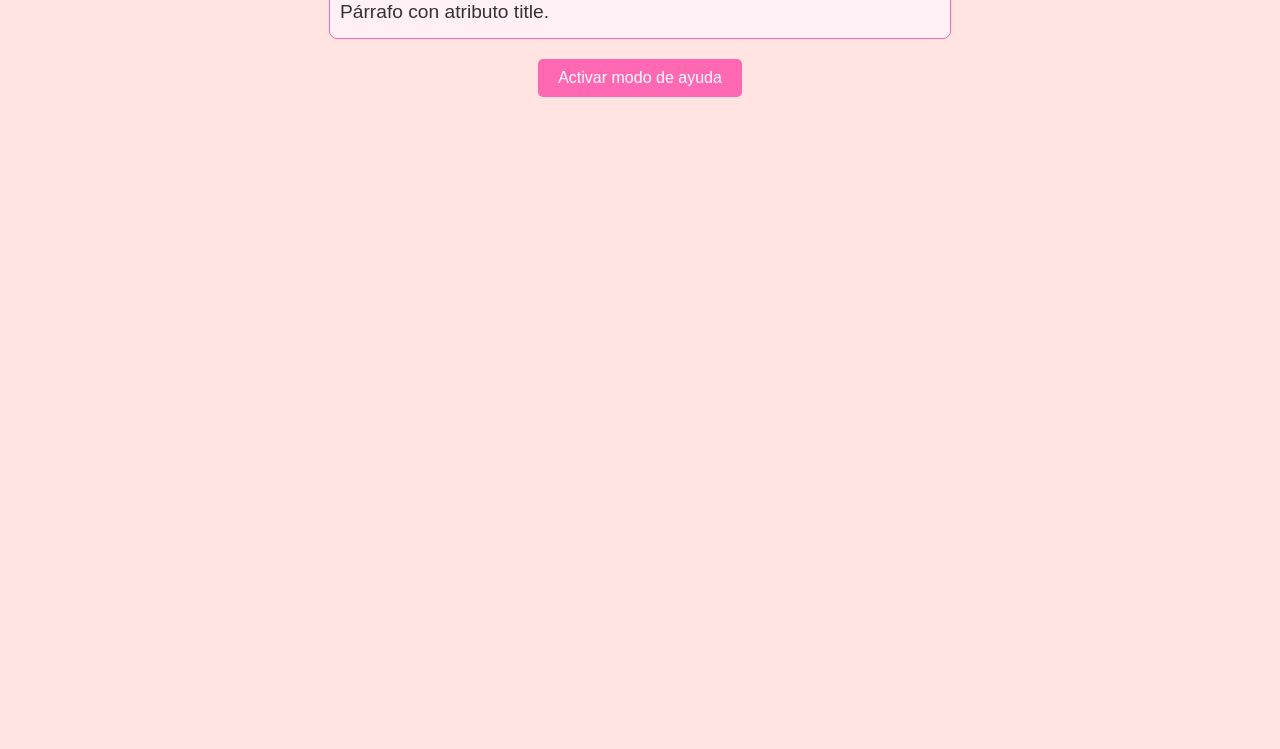
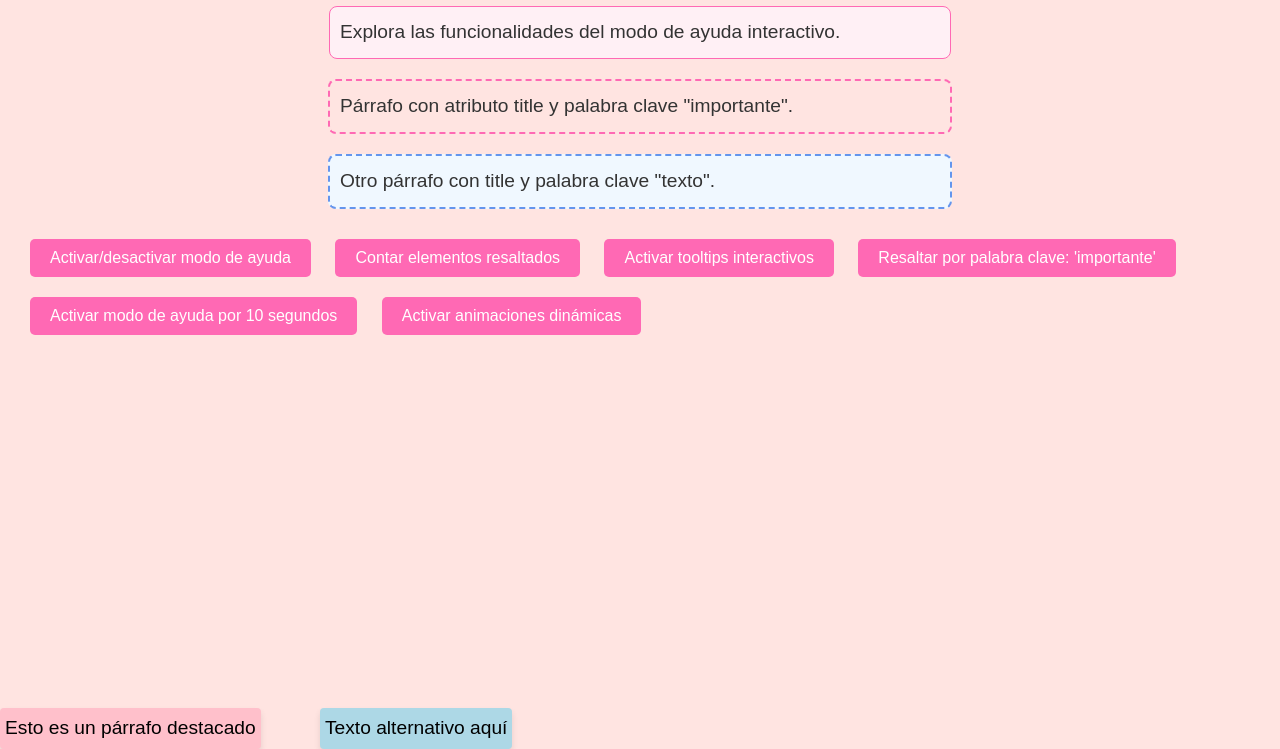
Before and after one commit to Andre1z/andrei-pink, a plain HTML site: page index.html in a window 1280 px wide. Shown: the part 92-841 px from the top of the page. Before the commit the page ends 800 px from the top, so only its background shows below. Drawn offline with Linux system fonts and the light colour scheme.

Commit message:
actualizaciones estéticas y lógicas

```diff
--- a/andrei-pink.css
+++ b/andrei-pink.css
@@ -3,11 +3,11 @@ body {
     font-family: 'Arial', sans-serif;
     background-color: #ffe4e1; /* Fondo rosa claro */
     margin: 0;
-    padding: 0;
+    padding: 20px;
     box-sizing: border-box;
 }
 
-/* Estilo para el encabezado */
+/* Encabezado principal */
 h1 {
     font-family: 'Arial', sans-serif;
     color: #ff69b4; /* Color rosa fuerte */
@@ -15,7 +15,7 @@ h1 {
     margin-top: 20px;
 }
 
-/* Estilo para párrafos destacados */
+/* Descripción breve */
 p {
     font-size: 1.2rem;
     line-height: 1.6;
@@ -28,10 +28,10 @@ p {
     margin: 20px auto;
 }
 
-/* Estilo del botón */
+/* Estilo para los botones en fila */
 button {
-    display: block;
-    margin: 20px auto;
+    display: inline-block; /* Cambia de bloque a en línea */
+    margin: 10px; /* Espaciado entre botones */
     padding: 10px 20px;
     font-size: 1rem;
     color: #fff;
@@ -46,26 +46,60 @@ button:hover {
     background-color: #ff85c1; /* Cambia a un tono más claro al pasar el cursor */
 }
 
-/* Desactivar el tooltip por defecto */
-[title]::after {
-    content: none; /* Por defecto, los tooltips están desactivados */
+/* Contenedor para los botones */
+button-container {
+    text-align: center; /* Centra el contenedor horizontalmente */
+    width: 100%; /* Ocupa todo el ancho */
 }
 
-/* Tooltip visible solo cuando se activa el modo de ayuda */
-.mostrar-tooltip::after {
+/* Tooltips por defecto (ocultos) */
+[title]::after {
+    content: none;
+}
+
+/* Tooltip para el atributo 'title' */
+[title]::after {
     content: attr(title);
     position: absolute;
     background: pink;
     color: black;
     padding: 5px;
     border-radius: 4px;
-    top: 100%; /* Justo debajo del elemento */
-    left: 0;
+    top: 100%; /* Coloca el tooltip debajo del párrafo */
+    left: 0; /* Centra horizontalmente respecto al elemento */
     white-space: nowrap;
     z-index: 10;
+    box-shadow: 0px 4px 6px rgba(0, 0, 0, 0.1);
 }
 
-/* Resaltado de elementos con modo de ayuda activado */
+/* Tooltip para el atributo 'subtitle' */
+[subtitle]::after {
+    content: attr(subtitle);
+    position: absolute;
+    background: lightblue;
+    color: black;
+    padding: 5px;
+    border-radius: 4px;
+    top: 100%; /* Misma altura que el title */
+    left: 25%; /* A la derecha del title */
+    white-space: nowrap;
+    z-index: 10;
+    box-shadow: 0px 4px 6px rgba(0, 0, 0, 0.1);
+}
+
+/* Resaltado dinámico con animación */
 .mostrar-tooltip {
-    outline: 2px solid pink; /* Resaltado de borde */
+    outline: 2px solid pink; /* Borde rosa de resaltado */
+    transition: all 0.5s ease-in-out; /* Efecto animado */
 }
+
+/* Párrafos resaltados por palabras clave */
+[data-keyword="importante"] {
+    background-color: #ffe4e1; /* Fondo rosado claro */
+    border: 2px dashed #ff69b4; /* Bordes punteados */
+}
+
+[data-keyword="texto"] {
+    background-color: #f0f8ff; /* Fondo azul claro */
+    border: 2px dashed #6495ed; /* Bordes punteados azules */
+}
--- a/andrei-pink.js
+++ b/andrei-pink.js
@@ -1,25 +1,107 @@
 // Variable para rastrear el estado del modo de ayuda
 let ayudaActiva = false;
 
+// Historial de acciones
+const historialAcciones = [];
+
+// Activar/desactivar modo de ayuda
 function activarModoAyuda() {
     const elementos = document.querySelectorAll("[title]");
     if (!ayudaActiva) {
         // Activar el modo de ayuda
         elementos.forEach(el => {
             el.style.outline = "2px solid pink"; // Resalta los elementos
-            // Añadir clase para activar el pop-up
-            el.classList.add("mostrar-tooltip");
+            el.classList.add("mostrar-tooltip"); // Muestra el tooltip
         });
         console.log("Modo de ayuda activado");
+        historialAcciones.push("Activado");
     } else {
         // Desactivar el modo de ayuda
         elementos.forEach(el => {
             el.style.outline = ""; // Elimina el resaltado
-            // Eliminar clase para desactivar el pop-up
-            el.classList.remove("mostrar-tooltip");
+            el.classList.remove("mostrar-tooltip"); // Oculta el tooltip
         });
         console.log("Modo de ayuda desactivado");
+        historialAcciones.push("Desactivado");
     }
     // Alterna el estado
     ayudaActiva = !ayudaActiva;
+    console.log(`Historial de acciones: ${historialAcciones.join(", ")}`);
 }
+
+// Ajustar posición dinámica de tooltips para evitar superposición
+function ajustarTooltips() {
+    const elementos = document.querySelectorAll("[title]");
+    elementos.forEach(el => {
+        const rect = el.getBoundingClientRect();
+        el.style.position = "relative"; // Asegura que el cálculo sea relativo al contenedor
+        const tooltip = document.createElement("div");
+        tooltip.textContent = el.getAttribute("title");
+        tooltip.style.position = "absolute";
+        tooltip.style.left = `${rect.right}px`; // Posición al lado del elemento
+        tooltip.style.top = `${rect.top + window.scrollY}px`; // Ajusta con respecto al scroll
+        tooltip.style.background = "pink";
+        tooltip.style.padding = "5px";
+        tooltip.style.borderRadius = "4px";
+        tooltip.style.whiteSpace = "nowrap";
+        tooltip.style.zIndex = "10";
+        document.body.appendChild(tooltip);
+        el.addEventListener("mouseout", () => document.body.removeChild(tooltip));
+    });
+}
+
+// Resaltar elementos por palabra clave
+function resaltarPorPalabraClave(keyword) {
+    const elementos = document.querySelectorAll(`[data-keyword='${keyword}']`);
+    elementos.forEach(el => {
+        el.style.outline = "2px solid blue"; // Resalta con un color diferente
+    });
+    console.log(`Elementos con la palabra clave "${keyword}" resaltados.`);
+}
+
+// Activar animaciones dinámicas de ayuda
+function activarAnimacionesDeAyuda() {
+    const elementos = document.querySelectorAll("[title]");
+    elementos.forEach(el => {
+        el.style.transition = "outline 0.5s ease-in-out"; // Animación suave
+        el.style.outline = "5px dashed green"; // Cambia el estilo dinámicamente
+    });
+    console.log("Animaciones de ayuda activadas");
+}
+
+// Contar elementos resaltados
+function contarElementosResaltados() {
+    const elementos = document.querySelectorAll("[title]");
+    alert(`Hay ${elementos.length} elementos con atributos "title".`);
+}
+
+// Activar tooltips interactivos
+function activarTooltipsInteractivos() {
+    const elementos = document.querySelectorAll("[title]");
+    elementos.forEach(el => {
+        el.addEventListener("mouseover", () => {
+            const tooltip = document.createElement("div");
+            tooltip.innerHTML = `
+                <div style="background: pink; padding: 10px; border-radius: 5px;">
+                    <strong>${el.getAttribute("title")}</strong>
+                    <p>Haz clic <a href="#">aquí</a> para más información</p>
+                </div>
+            `;
+            tooltip.style.position = "absolute";
+            tooltip.style.left = `${el.getBoundingClientRect().left}px`;
+            tooltip.style.top = `${el.getBoundingClientRect().top - 50}px`;
+            document.body.appendChild(tooltip);
+            el.addEventListener("mouseout", () => document.body.removeChild(tooltip));
+        });
+    });
+    console.log("Tooltips interactivos activados");
+}
+
+// Activar modo de ayuda con temporizador
+function activarModoAyudaConTemporizador(duracion = 5000) {
+    activarModoAyuda(); // Activa el modo de ayuda
+    setTimeout(() => {
+        activarModoAyuda(); // Lo desactiva automáticamente
+    }, duracion);
+    console.log(`Modo de ayuda activado por ${duracion / 1000} segundos.`);
+}
--- a/index.html
+++ b/index.html
@@ -8,8 +8,23 @@
 </head>
 <body>
     <h1>Demostración de andrei-pink</h1>
-    <p title="Esto es un párrafo destacado">Párrafo con atributo title.</p>
-    <button onclick="activarModoAyuda()">Activar modo de ayuda</button>
+
+    <!-- Descripción breve -->
+    <p>Explora las funcionalidades del modo de ayuda interactivo.</p>
+
+    <!-- Párrafos con tooltips -->
+    <p title="Esto es un párrafo destacado" data-keyword="importante">Párrafo con atributo title y palabra clave "importante".</p>
+    <p subtitle="Texto alternativo aquí" data-keyword="texto">Otro párrafo con title y palabra clave "texto".</p>
+
+    <!-- Botones para funcionalidades -->
+    <div class="button-container">
+        <button onclick="activarModoAyuda()">Activar/desactivar modo de ayuda</button>
+        <button onclick="contarElementosResaltados()">Contar elementos resaltados</button>
+        <button onclick="activarTooltipsInteractivos()">Activar tooltips interactivos</button>
+        <button onclick="resaltarPorPalabraClave('importante')">Resaltar por palabra clave: 'importante'</button>
+        <button onclick="activarModoAyudaConTemporizador(10000)">Activar modo de ayuda por 10 segundos</button>
+        <button onclick="activarAnimacionesDeAyuda()">Activar animaciones dinámicas</button>
+    </div>
     <script src="andrei-pink.js"></script>
 </body>
 </html>
```
